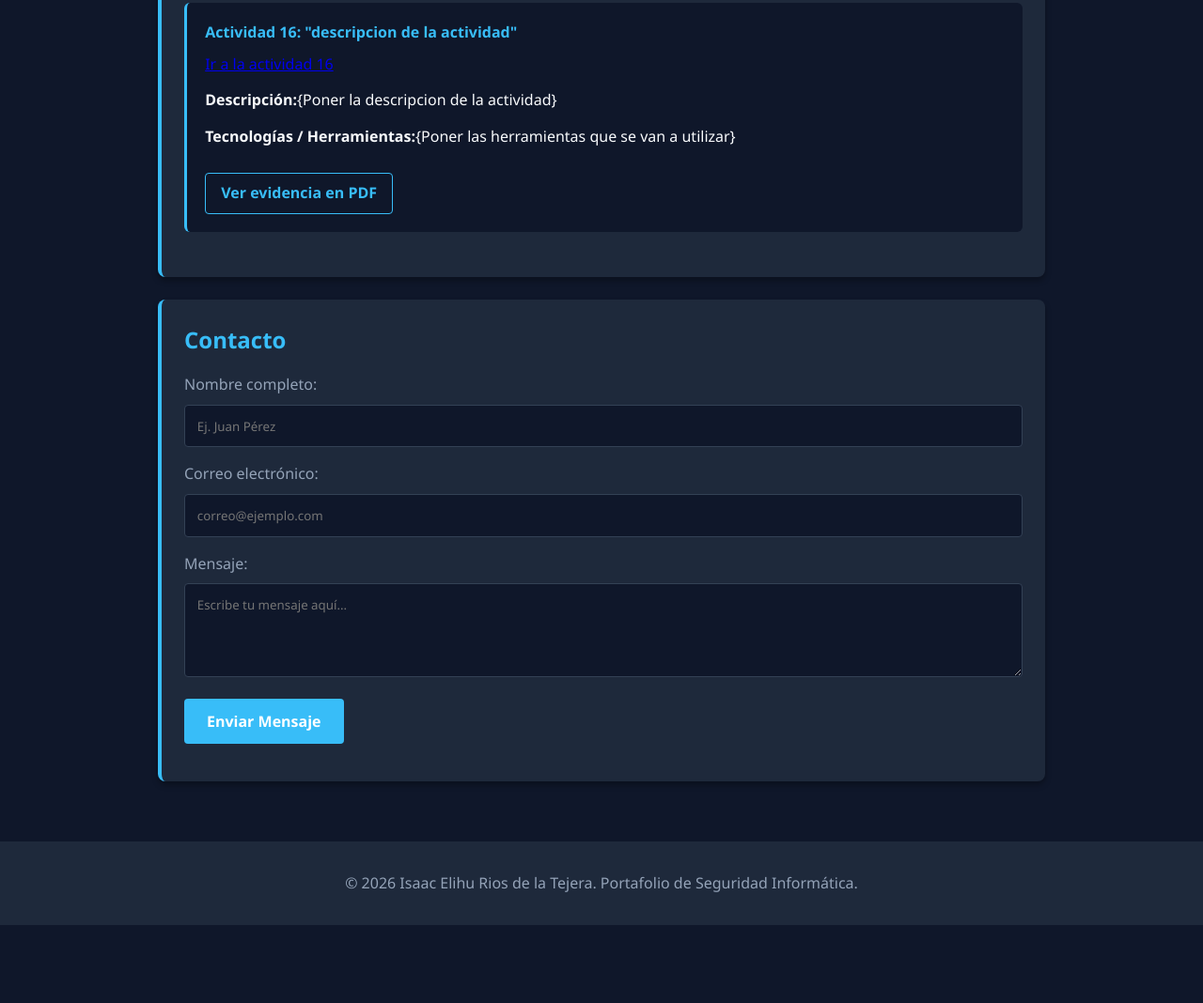
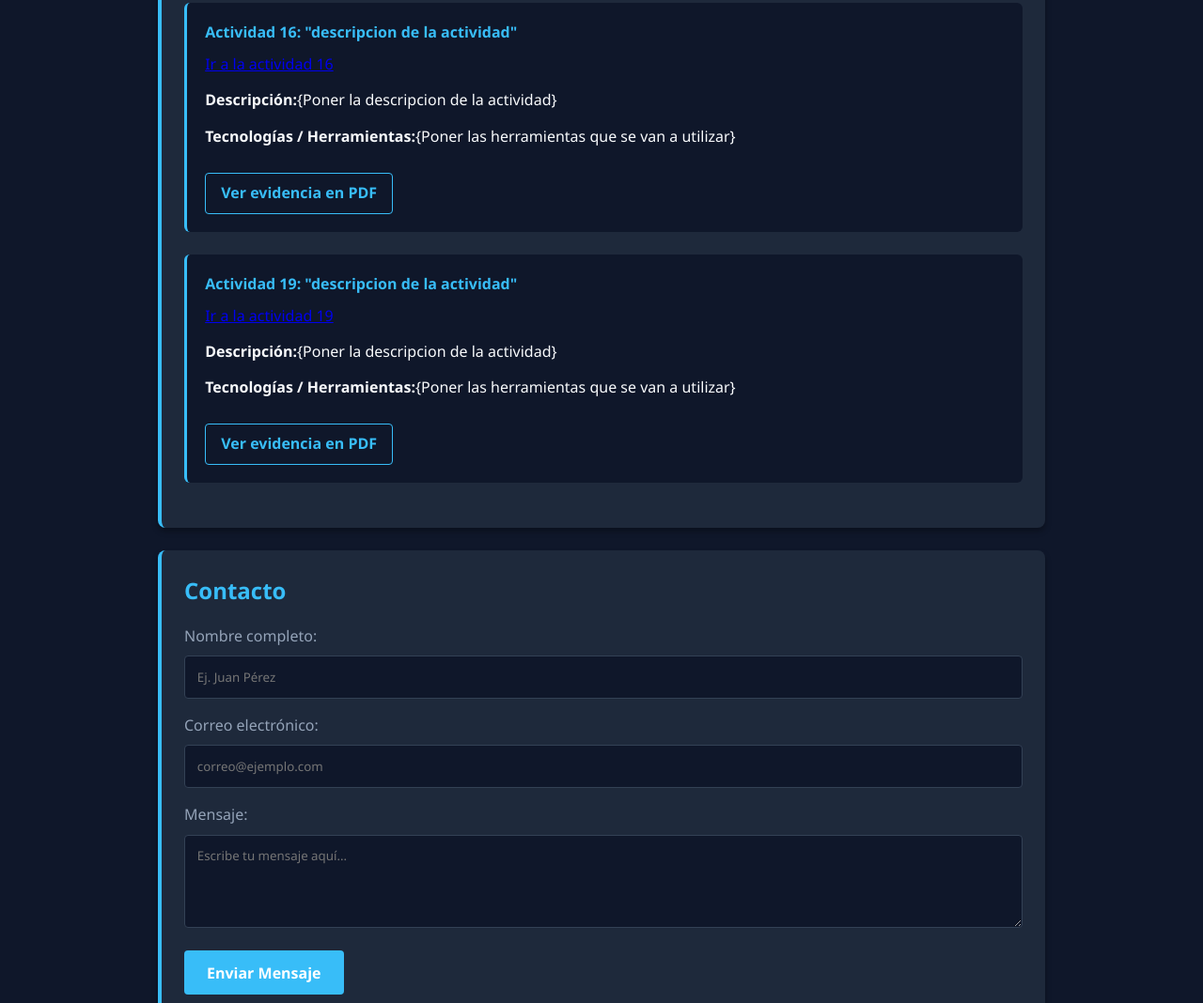
Before and after one commit to Isaac-Elihu-Rios-de-la-Tejera/CNO_IV_Seguridad_Informatica, a plain HTML site: page index.html in a window 1280 px wide. Shown: the part 5658-6726 px from the top of the page at 94% size. Before the commit the page ends 6643 px from the top, so only its background shows below. Drawn offline with nearby package versions, Linux system fonts and the light colour scheme.

Commit message:
Update index.html

```diff
--- a/index.html
+++ b/index.html
@@ -179,6 +179,14 @@
                     <p><strong>Tecnologías / Herramientas:</strong>{Poner las herramientas que se van a utilizar}</p>
                     <a href="" class="btn-evidence" target="_blank">Ver evidencia en PDF</a>
                 </div>
+                <div class="evidence-item">
+                    <h4>Actividad 19: "descripcion de la actividad"</h4>
+                    <a href="Actividad19.html">Ir a la actividad 19</a></p>
+                    <!--<p><a href="Sitio_Phishing.html">Este es una sitio de prueba</a></p>-->
+                    <p><strong>Descripción:</strong>{Poner la descripcion de la actividad}</p>
+                    <p><strong>Tecnologías / Herramientas:</strong>{Poner las herramientas que se van a utilizar}</p>
+                    <a href="" class="btn-evidence" target="_blank">Ver evidencia en PDF</a>
+                </div>
             </div>
         </section>
 
```
